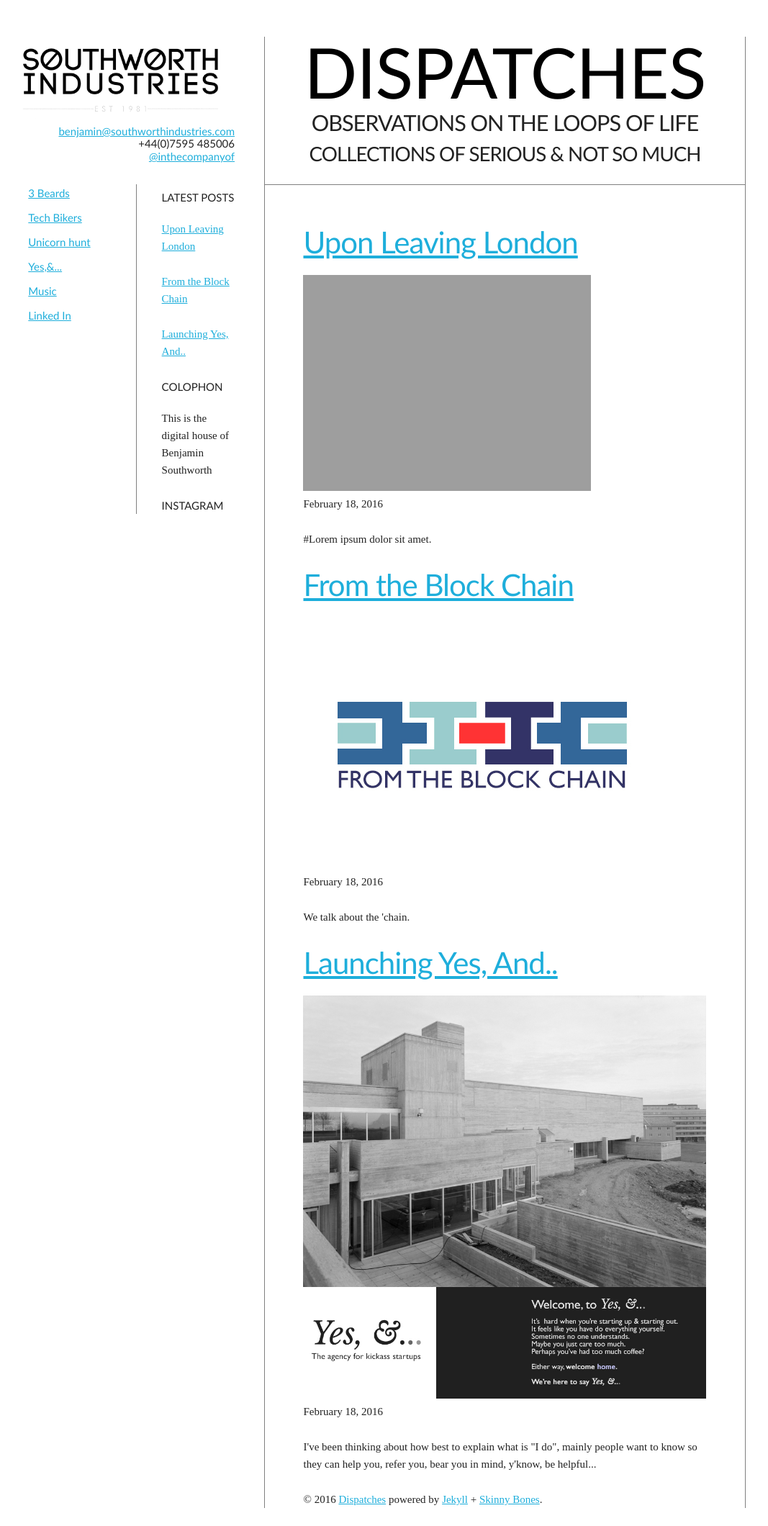
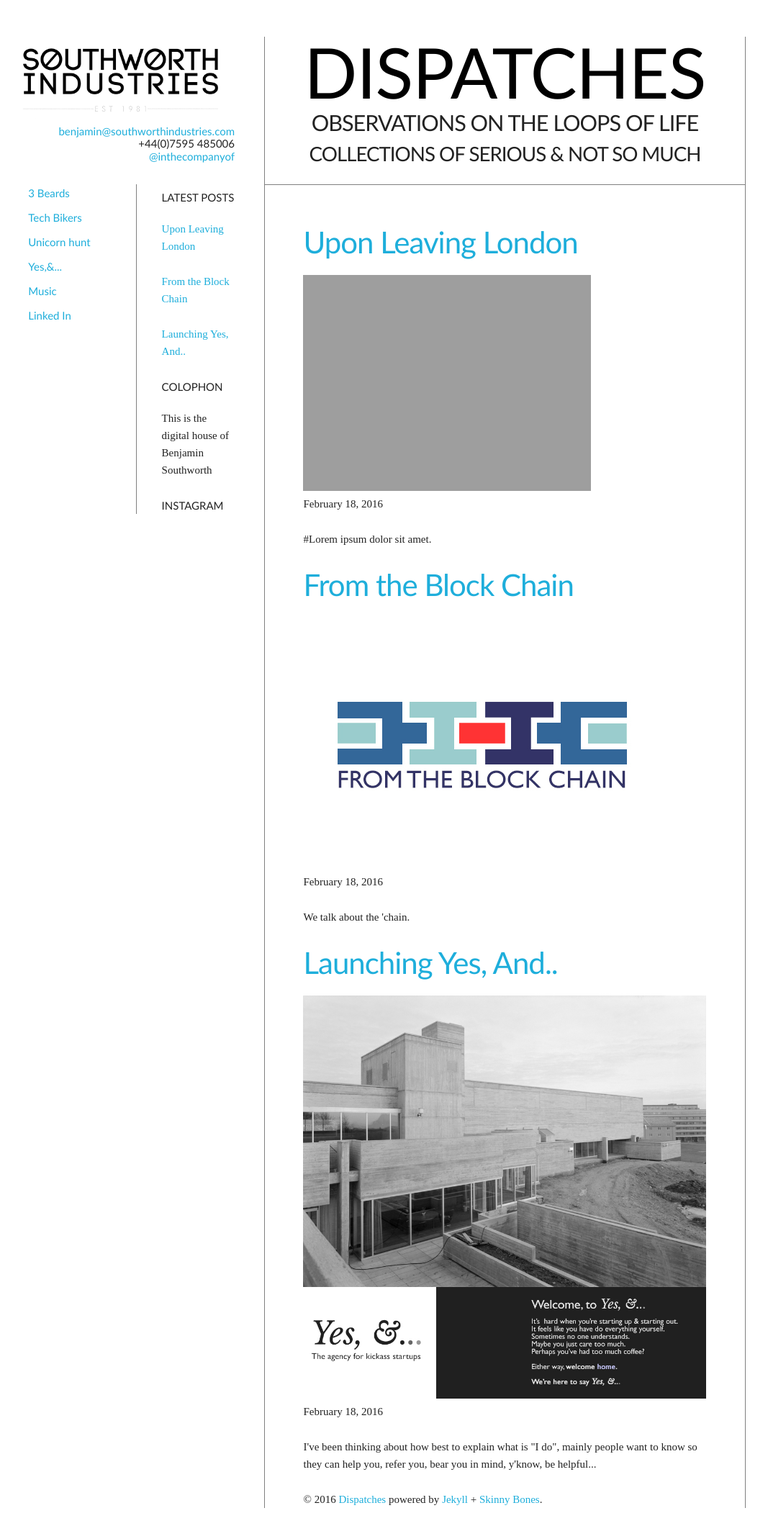
Before and after one commit to inthecompanyofus/dispatches, a Jekyll site: the page built from index.md, in a window 1280 px wide. Shown: the whole page at 72% size, without its empty margins (116-1183 px from the left). Built offline with Jekyll 4.4.1, drawn with Linux system fonts in a browser that asks for light colours; comment, search, counter and statistics services are not loaded.

Commit message:
a { text-decoration:none; }

```diff
--- a/css/skeleton.css
+++ b/css/skeleton.css
@@ -178,13 +178,16 @@ img {
 /* Links
 –––––––––––––––––––––––––––––––––––––––––––––––––– */
 a {
-  color: #1EAEDB; }
+  color: #1EAEDB;
+  text-decoration: none;
+}
+
 a:hover {
   color: #0FA0CE; }
 
 a.notlinklink {
 color: black;
-text-decoration: none;
+
 }
 
 /* Buttons
```
Also changed, not shown: _posts/2016-02-18-from-the-block-chain.md (+1 -1 lines).
